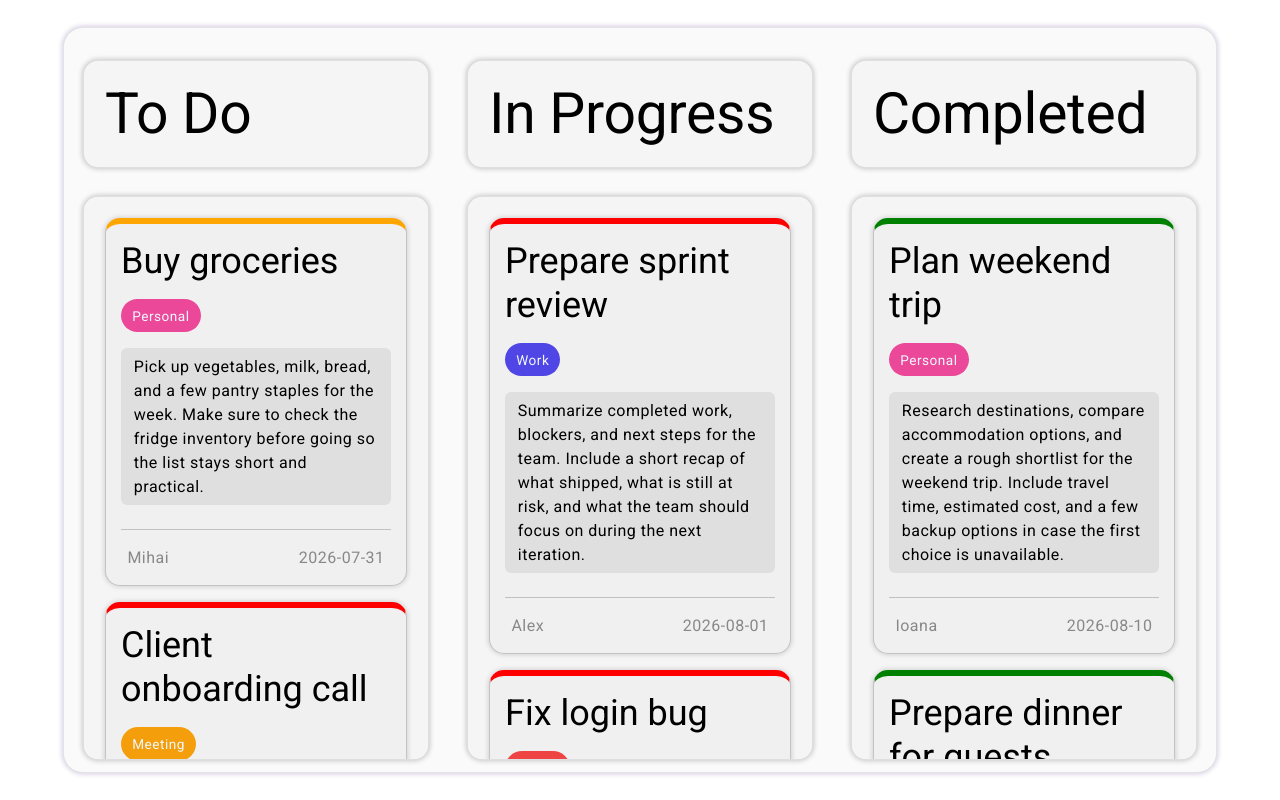
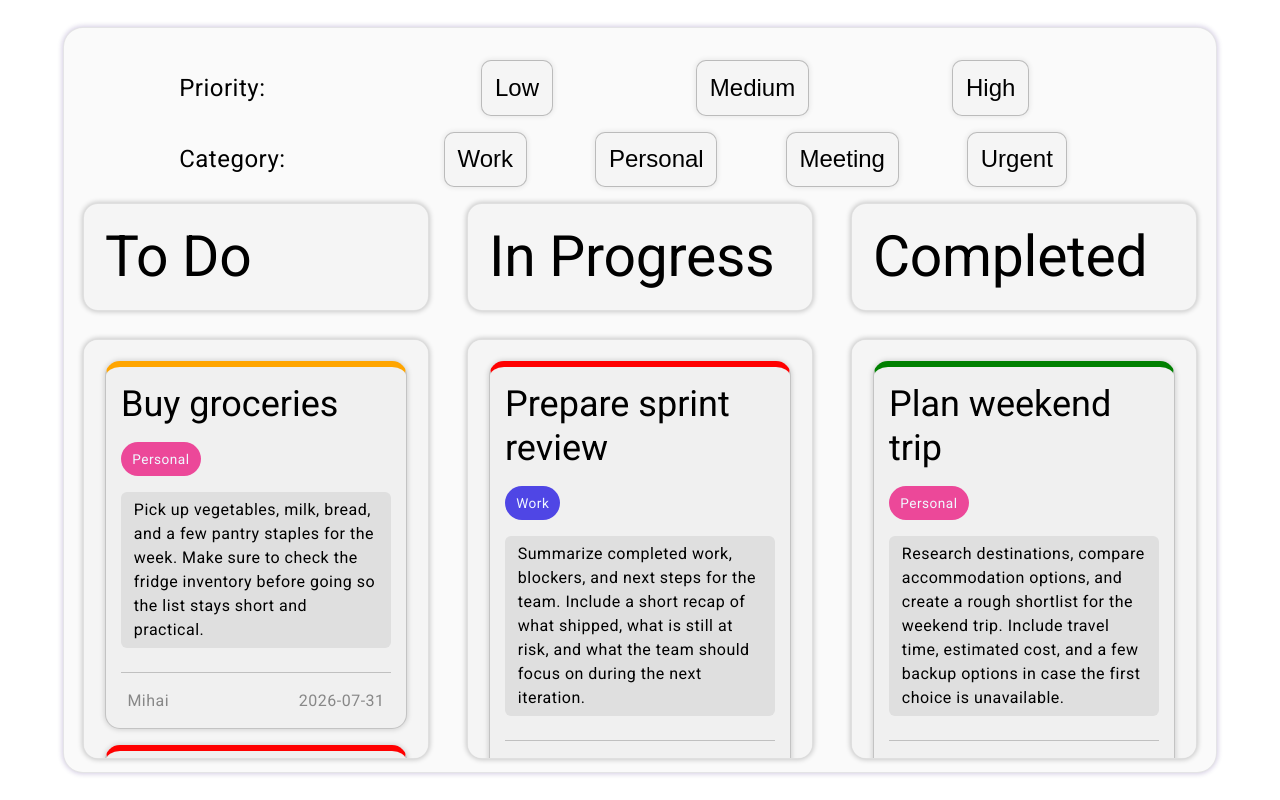
Before and after one commit to ToaderMorosanBmw/Task-Manager-Internship-BMW, an Angular app in the folder Task-Manager-Internship-BMW/: page / in a window 1280 px wide. Built offline with nearby package versions, Linux system fonts and the light colour scheme; data requests are answered from the project's data file.

Commit message:
implemented filtering based on category and priority

```diff
--- a/Task-Manager-Internship-BMW/src/app/core/services/category.service.ts
+++ b/Task-Manager-Internship-BMW/src/app/core/services/category.service.ts
@@ -1,6 +1,6 @@
 import { HttpClient } from '@angular/common/http';
 import { Injectable, inject } from '@angular/core';
-import { Observable } from 'rxjs';
+import { Observable, map } from 'rxjs';
 import { Category } from '../models/category.model';
 
 @Injectable({
@@ -19,6 +19,10 @@ export class CategoryService {
         return this.http.get<Category>(`${this.apiUrl}/${id}`);
     }
 
+    getCategoryByName(name: string) : Observable<Category> {
+        return this.http.get<Category[]>(`${this.apiUrl}?title=${name}`).pipe(map(categories => categories[0]));
+    }
+
     createCategory(category: Category): Observable<Category> {
         return this.http.post<Category>(this.apiUrl, category);
     }
--- a/Task-Manager-Internship-BMW/src/app/core/services/filter.service.ts
+++ b/Task-Manager-Internship-BMW/src/app/core/services/filter.service.ts
@@ -10,7 +10,7 @@ export class FilterService {
       return tasks;
     }
 
-    return tasks.filter(task => task.categoryId === categoryId);
+    return tasks.filter(task => task.category?.title === categoryId);
   }
 
   filterByPriority(tasks: TaskWithCategory[], priority?: string): TaskWithCategory[] {
--- a/Task-Manager-Internship-BMW/src/app/features/tasks/task-column/task-column.component.css
+++ b/Task-Manager-Internship-BMW/src/app/features/tasks/task-column/task-column.component.css
@@ -14,7 +14,7 @@ h1, .column {
 }
 
 .column {
-    height: 65vh;
+    height: 47vh;
     overflow-y: auto;
     scrollbar-width: none; /* Firefox */
     -ms-overflow-style: none; /* IE/Edge legacy */
--- a/Task-Manager-Internship-BMW/src/app/features/tasks/task-column/task-column.component.html
+++ b/Task-Manager-Internship-BMW/src/app/features/tasks/task-column/task-column.component.html
@@ -2,7 +2,7 @@
 
 <div class="column">
     @if (!cardItems || cardItems.length === 0) {
-        <p class="loading">Loading tasks...</p>
+        <p class="loading">No tasks</p>
     } @else {
         @for (item of cardItems; track $index) {
             <app-task-card [task]="item" [priorityColor]="item.priority || ''"></app-task-card>
--- a/Task-Manager-Internship-BMW/src/app/features/tasks/task-dashboard/task-dashboard.component.css
+++ b/Task-Manager-Internship-BMW/src/app/features/tasks/task-dashboard/task-dashboard.component.css
@@ -3,9 +3,19 @@
     width: 90%;
     height: 85%;
     display: flex;
-    justify-content: space-around;
+    flex-direction: column;
     background-color: rgb(250, 250, 250);
     border-radius: 20px;
     border: 1px solid rgba(2, 1, 27, 0.089);
     box-shadow: 0 0 5px 1px rgba(39, 2, 113, 0.2);
 }
+
+.filters{
+    display: flex;
+    flex-direction: column;
+
+}
+.columns{
+    display: flex;
+    justify-content: space-around;
+}
--- a/Task-Manager-Internship-BMW/src/app/features/tasks/task-dashboard/task-dashboard.component.html
+++ b/Task-Manager-Internship-BMW/src/app/features/tasks/task-dashboard/task-dashboard.component.html
@@ -1,3 +1,9 @@
-<app-task-column [cardItems]="todoTasks" title="To Do"></app-task-column>
+<div class="filters">
+    <app-task-filter-row filterName="Priority" [buttons]="priorities" [selectedValue]="selectedPriority" (selected)="onPrioritySelected($event)"></app-task-filter-row>
+    <app-task-filter-row filterName="Category" [buttons]="categories" [selectedValue]="selectedCategory" (selected)="onCategorySelected($event)"></app-task-filter-row>
+</div>
+<div class="columns">
+    <app-task-column [cardItems]="todoTasks" title="To Do"></app-task-column>
 <app-task-column [cardItems]="inProgressTasks" title="In Progress"></app-task-column>
 <app-task-column [cardItems]="completedTasks" title="Completed"></app-task-column>
+</div>
--- a/Task-Manager-Internship-BMW/src/app/features/tasks/task-dashboard/task-dashboard.component.ts
+++ b/Task-Manager-Internship-BMW/src/app/features/tasks/task-dashboard/task-dashboard.component.ts
@@ -6,32 +6,45 @@ import { Category } from '../../../core/models/category.model';
 import { CategoryService } from '../../../core/services/category.service';
 import { TaskWithCategory } from '../../../core/models/task-with-category.model';
 import { takeUntilDestroyed } from '@angular/core/rxjs-interop';
-import { switchMap, map } from 'rxjs';
+import { switchMap, map, filter } from 'rxjs';
+import { FilterService } from '../../../core/services/filter.service';
+import { TaskFilterComponent } from "../task-filter/task-filter.component";
+import { TaskFilterRowComponent } from "../task-filter-row/task-filter-row.component";
 
 @Component({
   selector: 'app-task-dashboard',
   standalone: true,
-  imports: [TaskColumnComponent],
+  imports: [TaskColumnComponent, TaskFilterComponent, TaskFilterRowComponent],
   templateUrl: './task-dashboard.component.html',
   styleUrl: './task-dashboard.component.css',
 })
 export class TaskDashboardComponent implements OnInit {
-  tasks: TaskWithCategory[] = [];
+  allTasks: TaskWithCategory[] = [];
+  visibleTasks: TaskWithCategory[] = [];
+  selectedCategory: string = '';
+  selectedPriority: string = '';
+  priorities: { title: string, color: string }[] = [
+  { title: 'Low', color: '#2e7d32' },
+  { title: 'Medium', color: '#f57c00' },
+  { title: 'High', color: '#d32f2f' }
+];
+  categories: {title: string, color: string}[] = [];
 
   private taskService = inject(TaskService);
   private categoryService = inject(CategoryService);
   private destroyRef = inject(DestroyRef);
+  private filterService = inject(FilterService)
 
   get todoTasks() {
-    return this.tasks.filter((task) => task.status === 'To Do');
+    return this.visibleTasks.filter((task) => task.status === 'To Do');
   }
 
   get inProgressTasks() {
-    return this.tasks.filter((task) => task.status === 'In Progress');
+    return this.visibleTasks.filter((task) => task.status === 'In Progress');
   }
 
   get completedTasks() {
-    return this.tasks.filter((task) => task.status === 'Completed');
+    return this.visibleTasks.filter((task) => task.status === 'Completed');
   }
 
   ngOnInit(): void {
@@ -55,7 +68,39 @@ export class TaskDashboardComponent implements OnInit {
         })
       )
       .subscribe((tasksWithCategory: TaskWithCategory[]) => {
-        this.tasks = tasksWithCategory;
+        this.allTasks = tasksWithCategory;
+        this.visibleTasks = tasksWithCategory;
+
+        const categoryColor: Record<string, {title: string, color: string}> = {}
+
+        tasksWithCategory.forEach(task => {
+          categoryColor[task.category!.title] = { title: task.category!.title, color: task.category!.color};
+        })
+
+        this.categories = Object.values(categoryColor);
       });
   }
+
+  applyFiters(): void {
+    let filtered = this.allTasks;
+
+    if(this.selectedCategory){
+      filtered = this.filterService.filterByCategory(filtered, this.selectedCategory);
+    }
+    if(this.selectedPriority){
+      filtered = this.filterService.filterByPriority(filtered, this.selectedPriority);
+    }
+
+    this.visibleTasks = filtered;
+  }
+
+  onCategorySelected(category: string): void {
+    this.selectedCategory = category;
+    this.applyFiters();
+  }
+
+  onPrioritySelected(priority: string): void {
+    this.selectedPriority = priority;
+    this.applyFiters();
+  }
 }
--- /dev/null
+++ b/Task-Manager-Internship-BMW/src/app/features/tasks/task-filter-row/task-filter-row.component.css
@@ -0,0 +1,29 @@
+:host{
+    display: grid;
+    grid-template-columns: 20% 1fr;
+    gap: 5%;
+    width: 80%;
+    align-items: center;
+    margin: auto;
+    margin-bottom: 1rem;
+}
+
+.buttons {
+    display: flex;
+    justify-content: space-around;
+}
+
+
+p{
+    margin: 0;
+    font-size: 1.5rem;
+}
+button{
+    background-color: rgb(245, 245, 245);
+    border-radius: 10px;
+    padding: 0.8rem;
+    font-size: 1.5rem;
+    border: 1px solid rgba(0, 0, 0, 0.24);
+    box-shadow: 0 0 5px 1px rgba(0, 0, 0, 0.075);
+    cursor: pointer;
+}
--- /dev/null
+++ b/Task-Manager-Internship-BMW/src/app/features/tasks/task-filter-row/task-filter-row.component.html
@@ -0,0 +1,13 @@
+<p>{{filterName}}:</p>
+<div class="buttons">
+    @for (button of buttons; track $index) {
+    <button
+      type="button"
+      (click)="onButtonClick(button.title)"
+      [class.active]="selectedValue === button.title"
+      [filterColor]="button.color"
+      [active]="selectedValue === button.title">
+      {{button.title}}
+    </button>
+}
+</div>
--- /dev/null
+++ b/Task-Manager-Internship-BMW/src/app/features/tasks/task-filter-row/task-filter-row.component.ts
@@ -0,0 +1,28 @@
+import { Component, EventEmitter, Input, Output } from '@angular/core';
+import { FilterColor } from '../../../shared/directives/filter-color';
+
+@Component({
+  selector: 'app-task-filter-row',
+  standalone: true,
+  imports: [FilterColor],
+  templateUrl: './task-filter-row.component.html',
+  styleUrl: './task-filter-row.component.css'
+})
+export class TaskFilterRowComponent {
+  @Input()
+  filterName: string ='';
+  @Input()
+  buttons: {title: string, color: string}[] =[];
+  @Input()
+  selectedValue: string = ''
+  @Output()
+  selected = new EventEmitter<string>();
+
+  onButtonClick(button: string): void {
+    if (this.selectedValue === button) {
+      this.selected.emit('');
+    } else {
+      this.selected.emit(button);
+    }
+  }
+}
--- /dev/null
+++ b/Task-Manager-Internship-BMW/src/app/shared/directives/filter-color.ts
@@ -0,0 +1,27 @@
+import { Directive, ElementRef, Input, Renderer2, inject, OnChanges } from '@angular/core';
+
+@Directive({
+  selector: '[filterColor]',
+  standalone: true
+})
+export class FilterColor implements OnChanges {
+  @Input('filterColor') color!: string;
+  @Input() active = false;
+
+  private el = inject(ElementRef);
+  private renderer = inject(Renderer2);
+
+  ngOnChanges(): void {
+    if (!this.active) {
+      this.renderer.removeStyle(this.el.nativeElement, 'border');
+      this.renderer.removeStyle(this.el.nativeElement, 'background-color');
+      this.renderer.removeStyle(this.el.nativeElement, 'box-shadow');
+      return;
+    }
+
+
+    this.renderer.setStyle(this.el.nativeElement, 'border', `1px solid ${this.color}90`);
+    this.renderer.setStyle(this.el.nativeElement, 'background-color', `${this.color}10`);
+
+  }
+}
```
Also changed, not shown: 1 other file (tests, documents, lock files or other folders).
